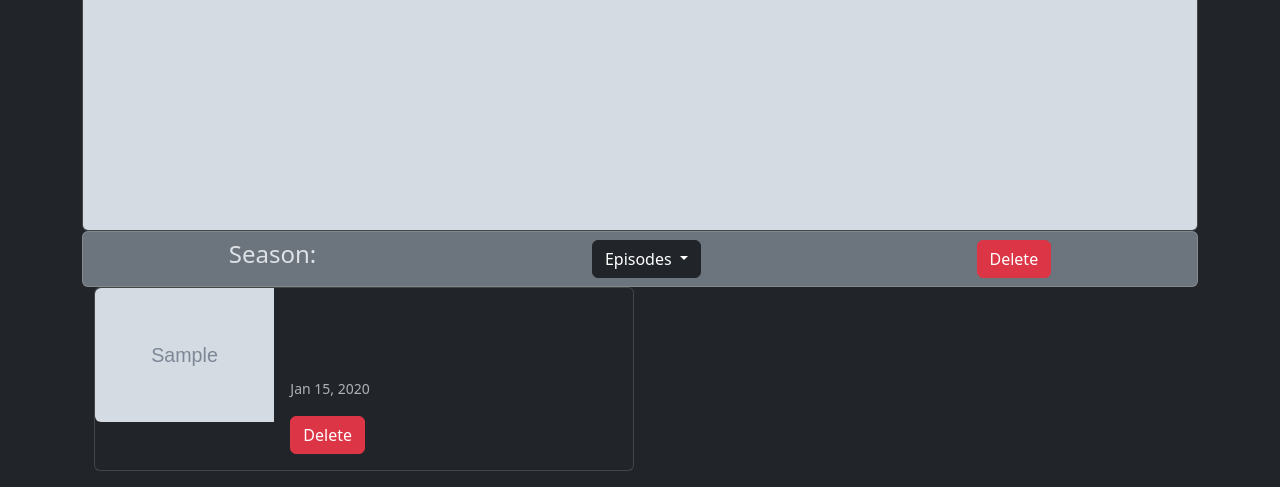
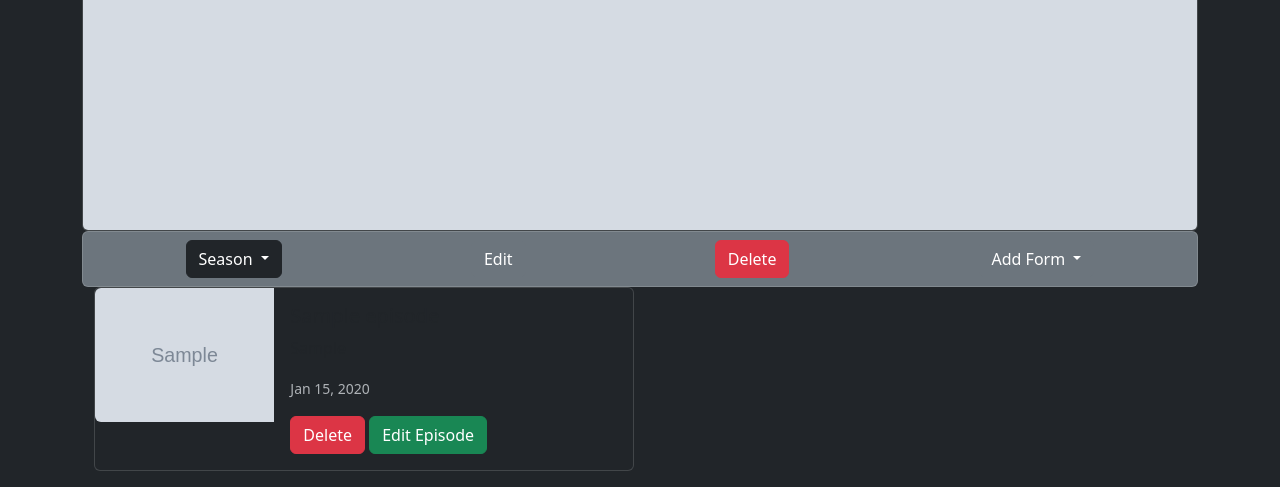
Before and after one commit to sjt8/moz-plus, a Django app: page /content-creator/series/1/ in a window 1280 px wide. Shown: the part 723-1210 px from the top of the page. Run offline with Django 4.2, Linux system fonts and the light colour scheme; tables that the repository leaves empty hold one stand-in row (values such as "Sample post"); grey boxes marked "Sample" are stand-in pictures; some libraries are stand-ins or nearby versions.

Commit message:
add,edit,delete of series

```diff
--- a/moz_plus_project/content_creator/templates/content_creator/series.html
+++ b/moz_plus_project/content_creator/templates/content_creator/series.html
@@ -5,11 +5,11 @@
 <div class="card bg-secondary">
     <div class="d-flex justify-content-around card-body p-2">
         <h4 class="align-self-start">Series:</h4>
-        <a href="" class="btn btn-danger">Add</a>
+        <a href="{% url 'content_creator:add_series'%}" class="btn btn-danger">Add</a>
     </div>
 </div>
 <div class="container">
-    <div class="row row-cols-1 row-cols-md-2 row-cols-md-3 row-cols-md-4 g-2">
+    <div class="row row-cols-1 row-cols-md-2 row-cols-md-3 row-cols-md-4 g-2 ">
         {% for series in content_series %}
         <div class="col">
             <div class="card" style="width: 15rem; height: 15rem;">
--- a/moz_plus_project/content_creator/templates/content_creator/series_details.html
+++ b/moz_plus_project/content_creator/templates/content_creator/series_details.html
@@ -22,19 +22,32 @@
     </div>
     <div class="card bg-secondary">
         <div class="d-flex justify-content-around card-body p-2">
-            <h4 class="align-self-start">Season:</h4>
+
             <div class="dropdown">
                 <button class="btn btn-dark dropdown-toggle" type="button" data-bs-toggle="dropdown"
-                        aria-expanded="false">
-                    Episodes
+                        aria-expanded="false">Season
                 </button>
                 <ul class="dropdown-menu">
                     {% for season in content_season%}
-                    <li><a class="dropdown-item" href="?season={{season.id}}">Season {{season.season_no}}</a></li>
+                    <li>
+                        <a class="dropdown-item" href="?season={{season.id}}">Season {{season.season_no}}</a>
+                    </li>
                     {% endfor %}
                 </ul>
             </div>
-            <a href="" class="btn btn-danger">Delete</a>
+            <a href="{% url 'content_creator:edit_season' season_id %}" class="btn btn-secondary ">Edit</a>
+            <a href="{% url 'content_creator:delete_season' season_id%}" class="btn btn-danger">Delete</a>
+            <div class="dropdown">
+                <button class="btn btn-secondary dropdown-toggle" type="button" data-bs-toggle="dropdown"
+                        aria-expanded="false">
+                    Add Form
+                </button>
+                <ul class="dropdown-menu">
+                    <li><a class="dropdown-item" href="{% url 'content_creator:add_season' %}">Season
+                    </a></li>
+                    <li><a class="dropdown-item" href="{% url 'content_creator:add_episode'%}">Episode</a></li>
+                </ul>
+            </div>
         </div>
     </div>
 
@@ -50,8 +63,11 @@
                     <div class="card-body">
                         <h5 class="card-title">{{episode.title}}</h5>
                         <p class="card-text">{{episode.plot|slice:":50"}}</p>
-                        <p class="card-text"><small class="text-body-secondary">{{content_series.created_date|date:"M d, Y" }}</small></p>
-                        <a href="" class="btn btn-danger">Delete</a>
+                        <p class="card-text"><small class="text-body-secondary">
+                            {{content_series.created_date|date:"M d, Y" }}</small></p>
+                        <a href="{% url 'content_creator:delete_episode' episode.id%}" class="btn btn-danger">Delete</a>
+                        <a href="{% url 'content_creator:edit_episode' episode.id %}" class="btn btn-success">Edit Episode</a>
+
 
                     </div>
                 </div>
--- a/moz_plus_project/content_creator/urls.py
+++ b/moz_plus_project/content_creator/urls.py
@@ -1,5 +1,5 @@
 from django.urls import path
-
+from .views import add_season,add_episode,edit_season,delete_Season,delete_episode,add_series,edit_episode
 from . import views
 
 app_name = 'content_creator'
@@ -8,4 +8,12 @@
     path('content-creator/', views.content_creator, name='content_creator'),
     path('content-creator/series/', views.series, name='series'),
     path('content-creator/series/<int:series_id>/', views.series_details, name='series_details'),
+    path('add-season/',add_season, name='add_season'),
+    path('add-episode/',add_episode, name='add_episode'),
+    path("edit-season/<int:passed_id>/",edit_season, name='edit_season'),
+    path("delete_season/<int:season_id>/", delete_Season, name='delete_season'),
+    path("delete_episode/<int:episode_id>/", delete_episode, name='delete_episode'),
+    path('add-series/',add_series, name='add_series'),
+    path("edit-episode/<int:passed_id>/", edit_episode, name='edit_episode'),
+
 ]
--- a/moz_plus_project/content_creator/views.py
+++ b/moz_plus_project/content_creator/views.py
@@ -26,12 +26,109 @@
 def series_details(request, series_id):
     content_series = models.Series.objects.get(id=series_id)
     content_season = models.Season.objects.filter(series_id=series_id)
-    season_id = request.GET.get('season') or content_season.first().id
+
+    if request.GET.get('season'):
+        season_id = request.GET.get('season')
+    elif content_season.first():
+        season_id = content_season.first().id
+    else:
+        season_id = 0
+
     content_episodes = models.Episodes.objects.filter(season_id=season_id)
 
     context = {
         'content_series': content_series,
         'content_season': content_season,
         'content_episodes': content_episodes,
+        'season_id': season_id,
     }
     return render(request, 'content_creator/series_details.html', context)
+
+
+
+
+def add_season(request):
+    if request.method == 'POST':
+        add_season_form = SeasonForm(request.POST, request.FILES)
+        if add_season_form.is_valid():
+            new_season = add_season_form.save(commit=False)
+            new_season.post_author = request.user
+            new_season.save()
+            return redirect('content_creator:series_details',new_season.series.id)
+
+    else:
+        add_season_form = SeasonForm()
+
+    return render(request, 'content_creator/add_season.html', context={'add_season_form': add_season_form})
+
+def add_episode(request):
+    if request.method == 'POST':
+        add_episode_form = EpisodesForm(request.POST, request.FILES)
+        if add_episode_form.is_valid():
+            new_episode = add_episode_form.save(commit=False)
+            new_episode.post_author = request.user
+            new_episode.save()
+            return redirect('content_creator:series_details',new_episode.season.series.id)
+
+    else:
+        add_episode_form = EpisodesForm()
+
+    return render(request, 'content_creator/add_episode.html', context={'add_episode_form': add_episode_form})
+
+
+def edit_season(request, passed_id):
+    # get the get method var and passing  that along with the model
+    season_details = get_object_or_404(Season,id=passed_id)
+    edit_season_form =EditSeasonForm (request.POST or None, request.FILES or None,instance=season_details)
+    if edit_season_form.is_valid():
+        new_season = edit_season_form.save(commit=False)
+        new_season.save()
+        return redirect('content_creator:series_details', new_season.series.id)
+
+    return render(request, 'content_creator/edit_season.html', context={'edit_season_form': edit_season_form})
+
+def edit_episode(request, passed_id):
+    # get the get method var and passing  that along with the model
+    episode_details = Episodes.objects.get(id=passed_id)
+    edit_episode_form =EditEpisodesForm (request.POST or None, request.FILES or None,instance=episode_details)
+    if edit_episode_form.is_valid():
+        new_episode=edit_episode_form.save(commit=False)
+        new_episode.save()
+        return redirect('content_creator:series_details', new_episode.season.series.id)
+
+    return render(request, 'content_creator/edit_episode.html', context={'edit_episode_form': edit_episode_form})
+
+
+def delete_Season(request, season_id):
+    content_season = models.Season.objects.get(id=season_id)
+    series_id = content_season.series.id
+    content_season.delete()
+    return redirect('content_creator:series_details', series_id)
+
+
+# deleting the episode
+
+def delete_episode(request, episode_id):
+    # get the get method var and passing  that along with the model
+    content_episode = models.Episodes.objects.get(id=episode_id)
+    series_id = content_episode.season.series.id
+    content_episode.delete()
+    return redirect('content_creator:series_details',series_id)
+
+
+
+
+
+
+def add_series(request):
+    if request.method == 'POST':
+        add_series_form =SeriesForm(request.POST, request.FILES)
+        if add_series_form.is_valid():
+            new_series = add_series_form.save(commit=False)
+            new_series.post_author = request.user
+            new_series.save()
+            return redirect('content_creator:series')
+    else:
+        add_series_form = SeriesForm()
+
+    return render(request, 'content_creator/add_series.html', {'add_series_form': add_series_form })
```
Also changed, not shown: moz_plus_project/content_creator/templates/content_creator/add_episode.html (added, +18 -0 lines), moz_plus_project/content_creator/templates/content_creator/add_season.html (added, +17 -0 lines), moz_plus_project/content_creator/templates/content_creator/add_series.html (added, +19 -0 lines), moz_plus_project/content_creator/templates/content_creator/edit_episode.html (added, +17 -0 lines), moz_plus_project/content_creator/templates/content_creator/edit_season.html (added, +17 -0 lines).
